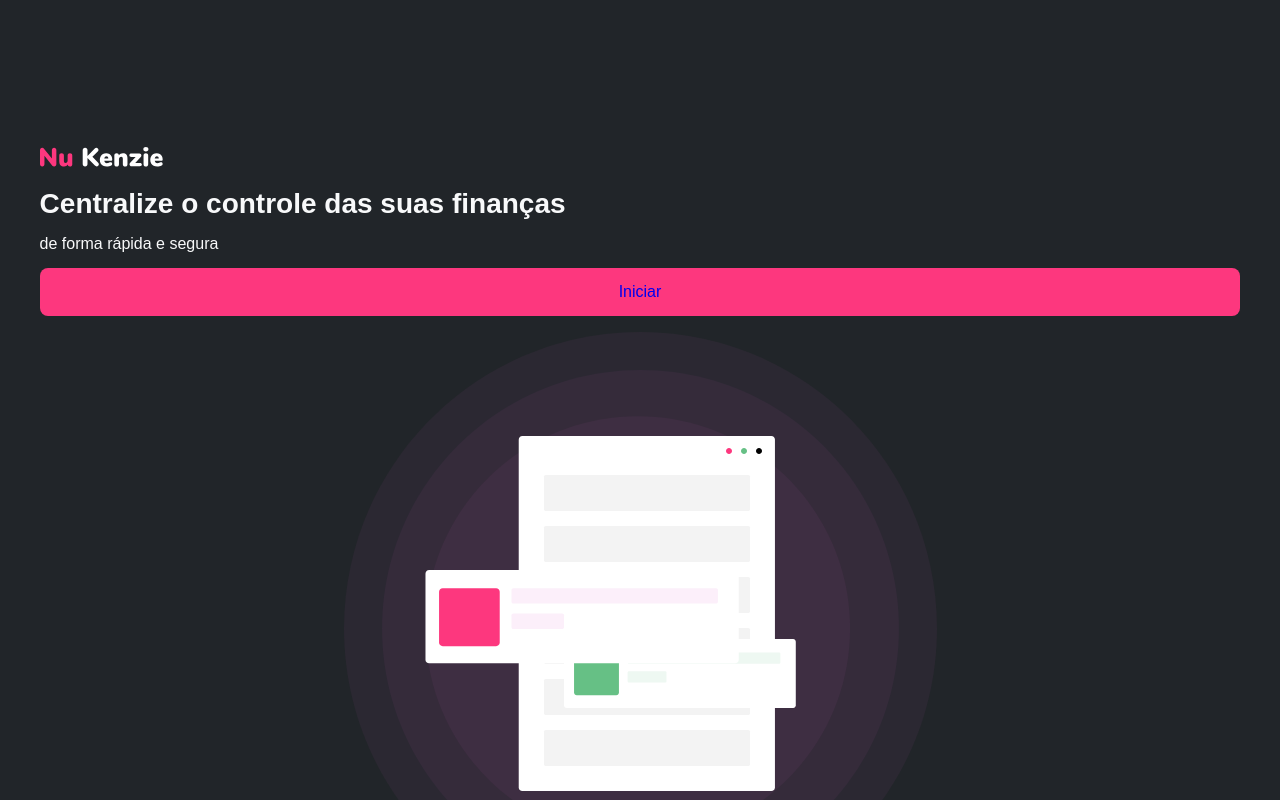
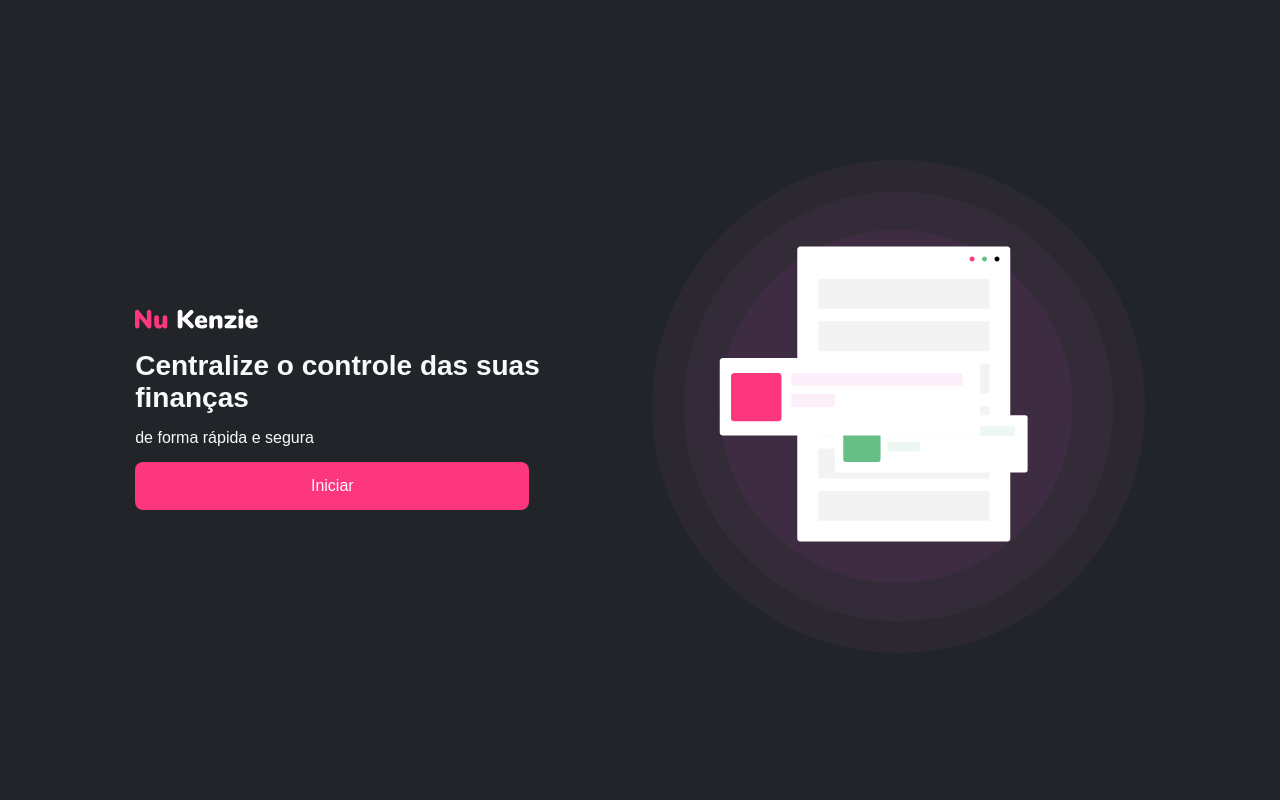
Before and after one commit to CarlaZola/nu-kenzie-carlazola, a React (Vite) app: page / in a window 1280 px wide. Built offline with nearby package versions, Linux system fonts and the light colour scheme.

Commit message:
feat: styled for desktop homePage

```diff
--- a/src/pages/Home/home.js
+++ b/src/pages/Home/home.js
@@ -1,15 +1,15 @@
 import styled from "styled-components";
 
 const MainHome = styled.main`
-    width: 100vw;
-    height: 100vh;
+    width: 100%;
+    min-height: 100vh;
     display: flex;
     flex-direction: column;
     justify-content: center;
     align-items: center;
     padding: 2rem .5rem .5rem;
     background-color: var(--colorGrey1);
-    gap: 1rem;
+    gap: 2.5rem;
     overflow-x: hidden;
 
     .content{
@@ -47,7 +47,7 @@ const MainHome = styled.main`
     }
 
     .img{
-        max-width: 80%;
+        max-width: 85%;
         height: 21.75rem;
     }
 
@@ -55,6 +55,56 @@ const MainHome = styled.main`
         width: 100%;
         object-fit: contain;
     }
+
+    @media (min-width: 768px) {
+        flex-direction: row;
+        height: 100vh;
+        padding: 1rem 1.5rem 0;
+        gap: 1.5rem;
+
+        .content{
+            width: 40%;
+        }
+
+        div{
+            justify-content: flex-start;
+        }
+
+        .button_navigate{
+           width: 80%;
+        }
+
+        .img{
+            width: 40%;
+            height: unset;
+        }
+
+        .img > img{
+            animation: animationLogo 4s linear infinite;
+        }
+
+        @keyframes animationLogo{
+            0%{
+                transform: scale(1);
+            }
+            20%{
+                transform: scale(1.1);
+            }
+            40%{
+                transform: scale(1.15);
+            }
+            60%{
+                transform: scale(1.1);
+            }
+            80%{
+                transform: scale(1);
+            }
+            100%{
+                transform: scale(1);
+            }
+        }
+
+    }
 `
 
 export default MainHome
--- a/src/pages/Home/index.jsx
+++ b/src/pages/Home/index.jsx
@@ -6,7 +6,7 @@ import nukenzieDarkMode  from "../../assets/nukenzieDarkMode.svg";
 function Home(){
     return(
         <MainHome>
-            <section className="content">
+            <section className="content mainDesktop">
                     <h1>
                         <img src={nukenzieDarkMode} alt="" />
                     </h1>
--- a/src/styles/global.js
+++ b/src/styles/global.js
@@ -30,11 +30,13 @@ const Global = createGlobalStyle`
     }
 
     body{
-        height: 100vh;
+        min-height: 100vh;
+        min-width: 100vw;
     }
 
     a{
         text-decoration: none;
+        color: var( --colorGrey4)
     }
 
     li{
```
Lines whose indentation alone changed are shown as unchanged.
